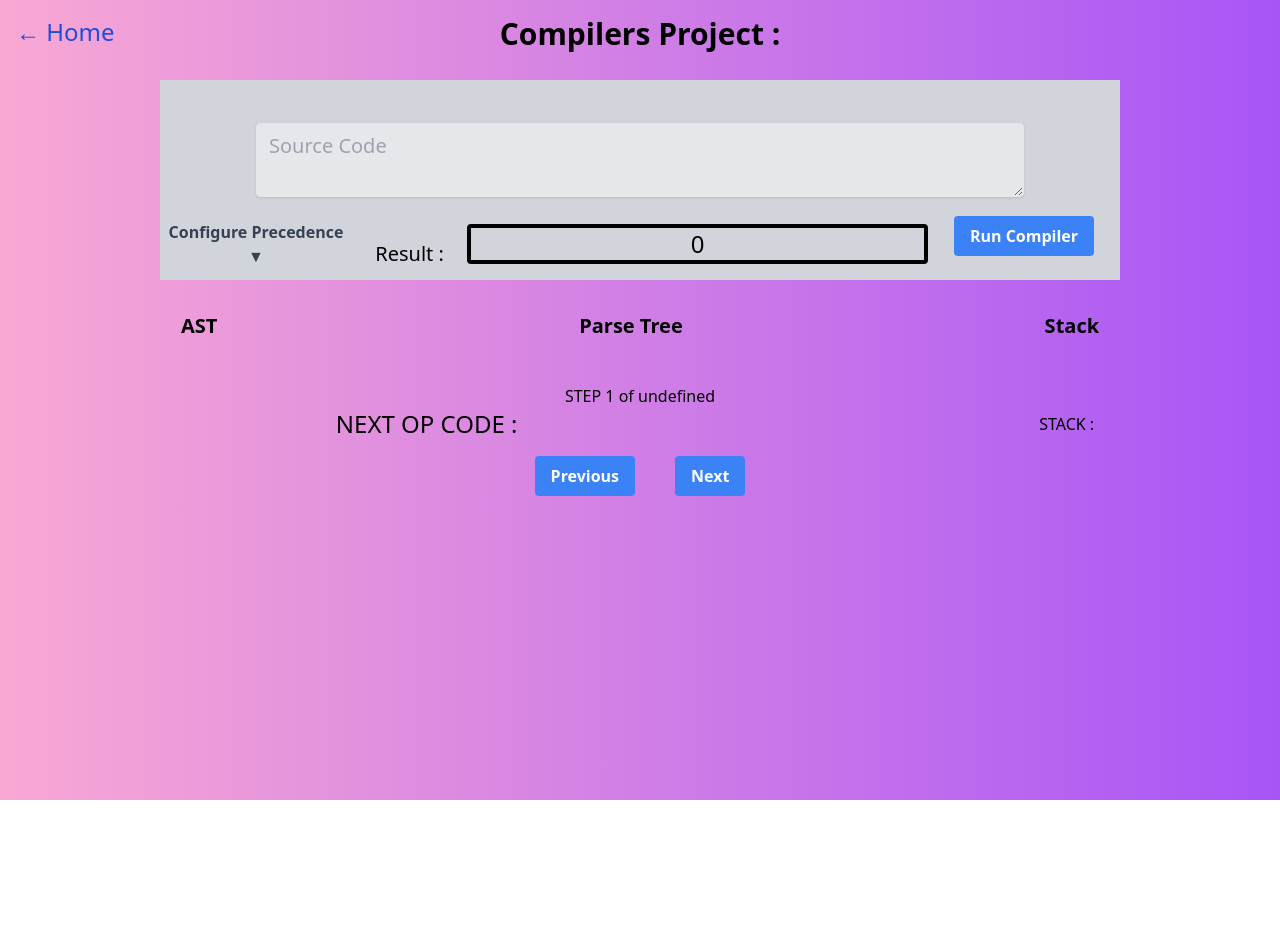
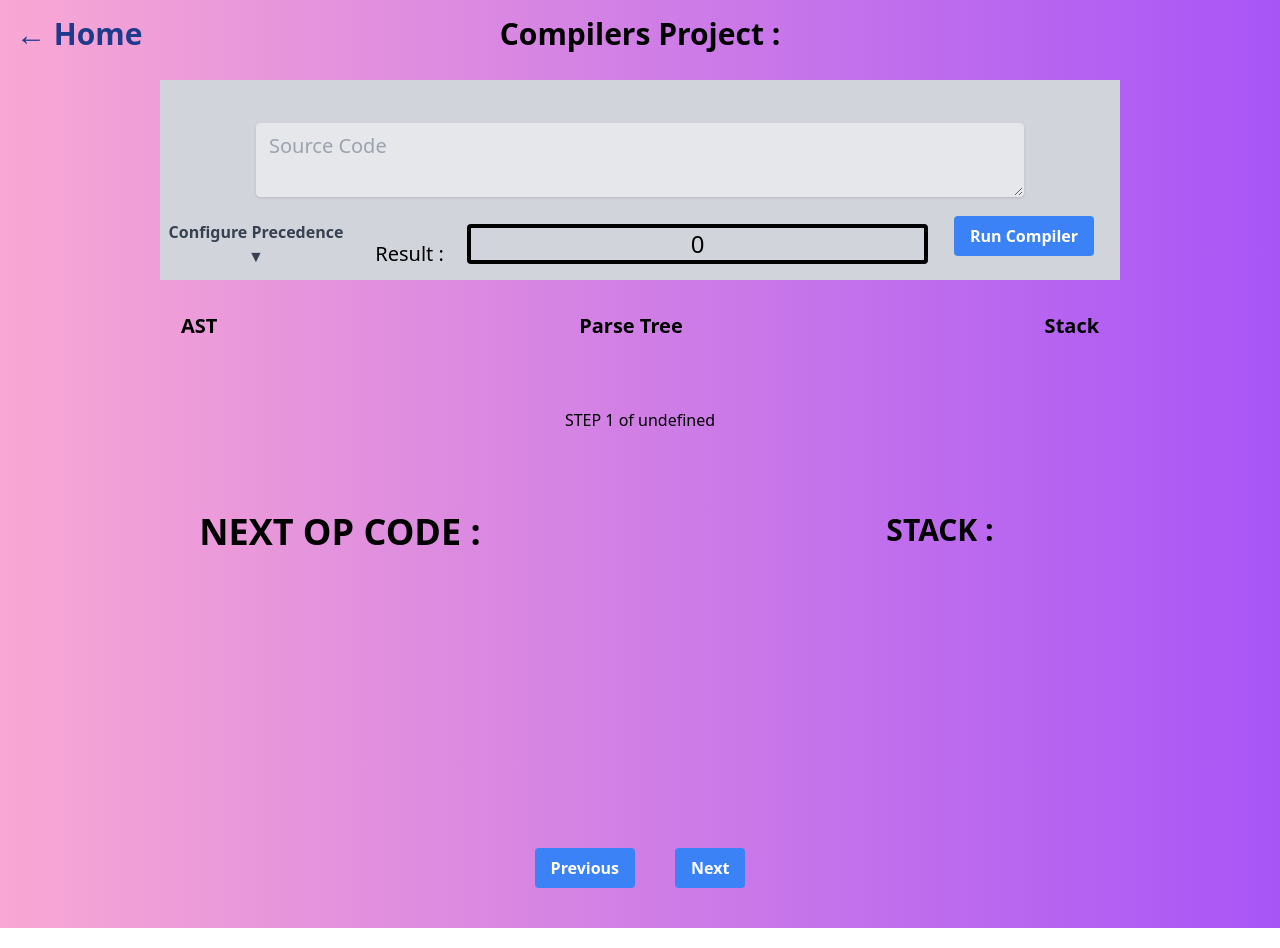
Before and after one commit to PranoSA/New-Portfolio-Site, a Next.js app: page /compilers in a window 1280 px wide. Both pictures are taken after a click on the button "Stack". Before the commit the page ends 800 px from the top, so only its background shows below. Built offline with nearby package versions, Linux system fonts and the light colour scheme.

Commit message:
Why Does This Look Different

```diff
--- a/package.json
+++ b/package.json
@@ -13,6 +13,7 @@
     "@types/npm": "^7.19.3",
     "d3": "^7.8.5",
     "next": "14.1.0",
+    "next-auth": "^4.24.6",
     "node-fetch": "^3.3.2",
     "react": "^18",
     "react-dom": "^18"
--- a/src/app/compilers/layout.tsx
+++ b/src/app/compilers/layout.tsx
@@ -16,7 +16,7 @@ export default function RootLayout({
         <div className="fixed top-0 left-0 p-4">
           <Link
             href="/"
-            className="text-blue-700 text-bold hover:underline text-2xl"
+            className="text-blue-900 font-bold text-bold hover:underline text-3xl"
           >
             ← Home
           </Link>
--- a/src/app/compilers/page.tsx
+++ b/src/app/compilers/page.tsx
@@ -72,24 +72,20 @@ export default function Home() {
   };
 
   const stackDisplay = () => {
-    console.log('Current step');
-    console.log(currentStep);
-    console.log(vm?.program_states);
-    console.log(vm?.program_states[currentStep]);
-
     return (
-      <div className="w-full flex  items-center justify-center">
-        <div className="w-full">
-          <h1 className="text-2xl">
+      <div className="w-full flex flex-wrap flex-row item-center justify-center pt-20">
+        <div className="w-1/2">
+          <h1 className="text-4xl font-bold">
             {' '}
-            NEXT OP CODE : {vm?.program_states[currentStep].name} {}
+            NEXT OP CODE : {vm?.program_states[currentStep].name} {}{' '}
+            {vm?.program_states[currentStep].name === 'END' ? [result] : ''}
           </h1>
         </div>
-        <div className="w-1/2 flex flex-col items-center justify-center">
-          <h1> STACK : </h1>
+        <div className="w-1/2 ">
+          <h1 className="font-bold text-3xl pb-10 "> STACK : </h1>
           {stackWithBlanks().map((item, index) => (
-            <div key={index}>
-              <h2 className="text-xl">
+            <div key={index} className="border-3 border-black mx-auto w-1/3 ">
+              <h2 className="text-2xl font-bold m-1">
                 {10 - index} : {item}{' '}
               </h2>
             </div>
@@ -571,16 +567,16 @@ export default function Home() {
               </div>
             </div>
 
-            <div className="w-full pt-4 text-center">
+            <div className="w-full text-center h-[70vh]">
               {DisplayStates.Stack === displayState ? (
-                <div className="w-full  flex flex-col items-center justify-center">
+                <div className="w-full  p-10 flex flex-col items-center justify-center">
                   <div className="w-full">
                     {`STEP ` +
                       (currentStep + 1) +
                       ` of ` +
                       vm?.program_states.length}
                   </div>
-                  <div className="w-full  flex  items-center justify-center">
+                  <div className="w-full  flex  items-around justify-around h-[50vh]">
                     {stackDisplay()}
                   </div>
                   <div className="w-full flex  items-center justify-center">
```
Also changed, not shown: 1 other file (tests, documents, lock files or other folders).
